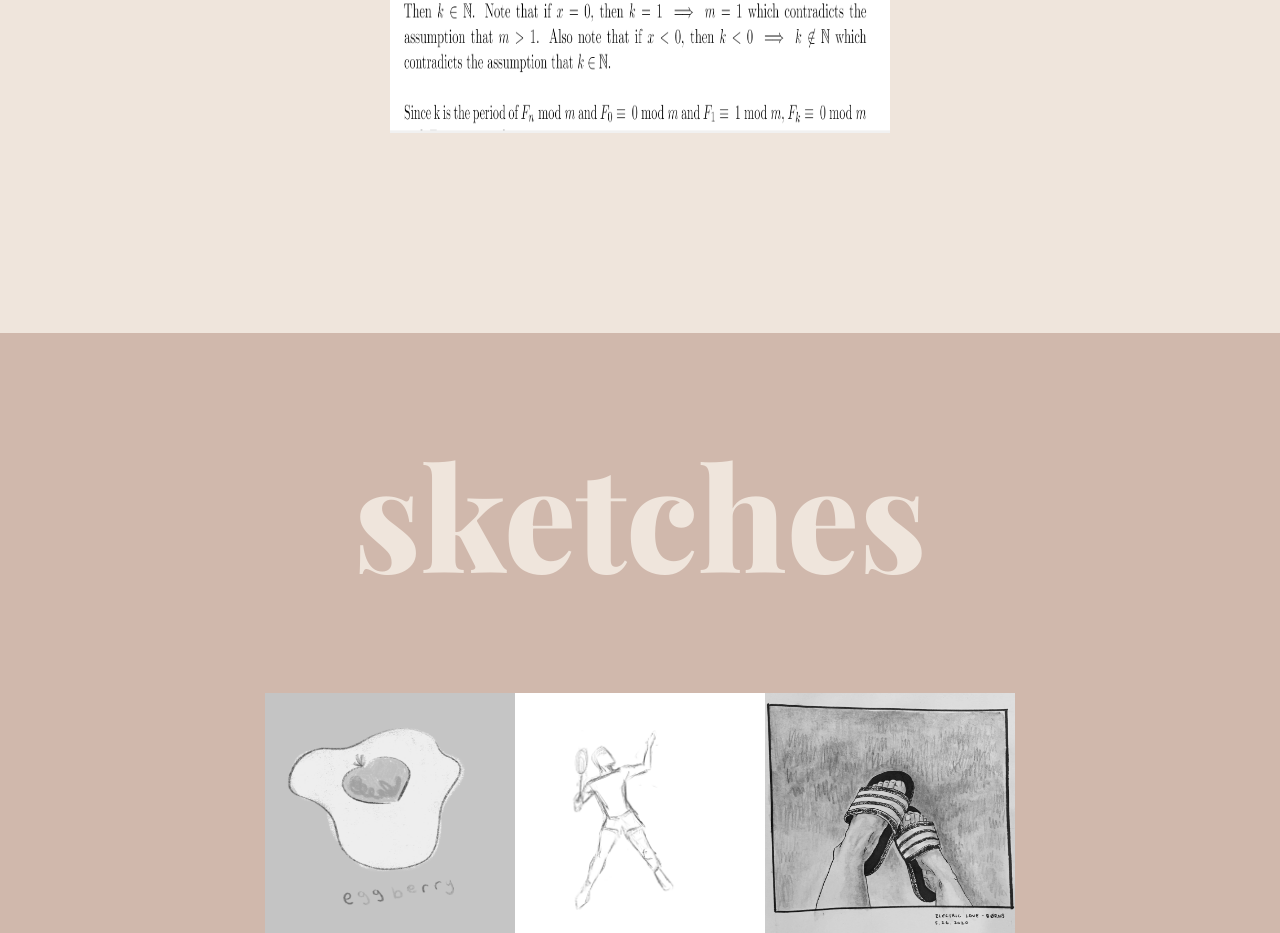
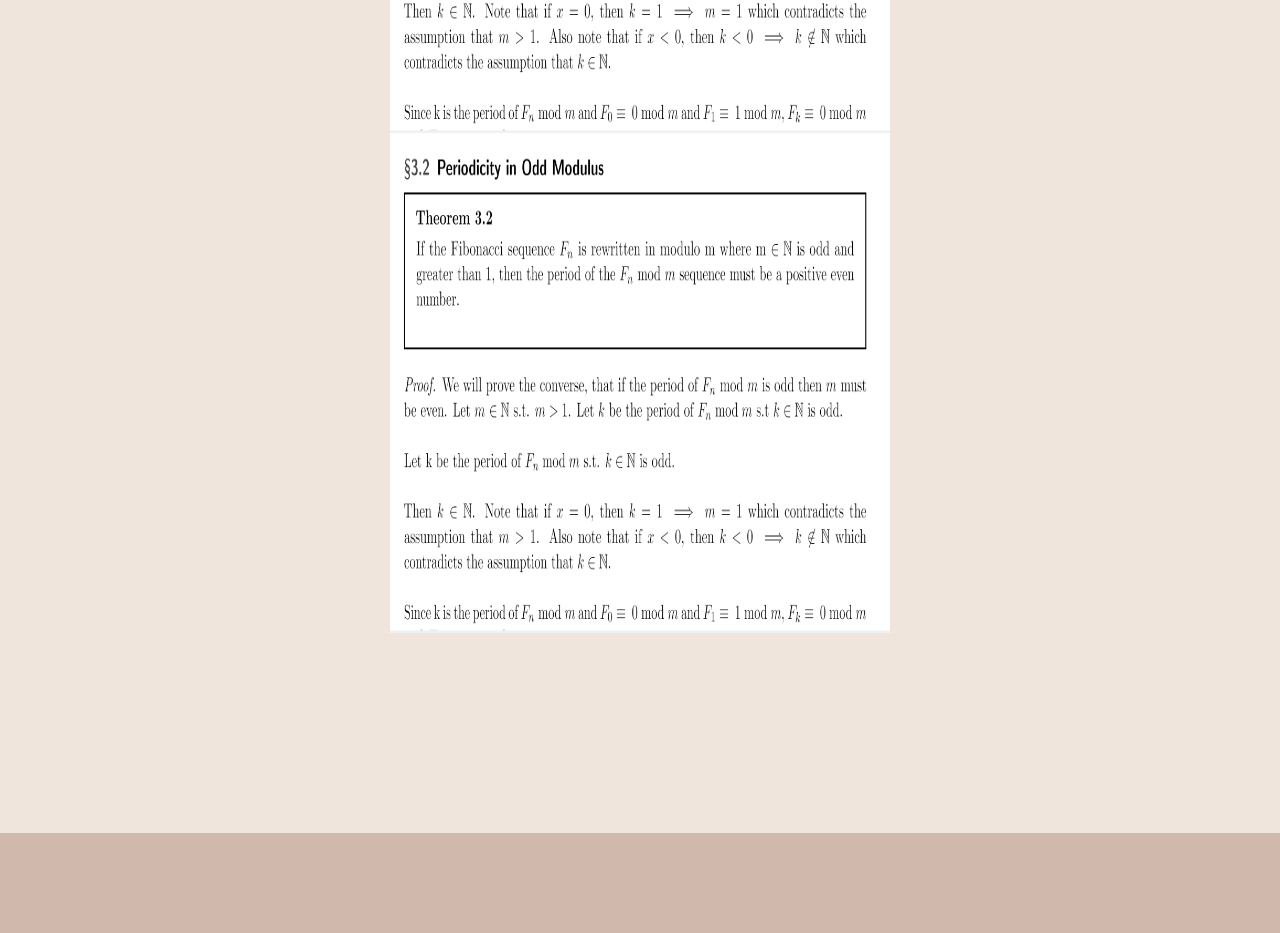
Before and after one commit to philenal/philenaliu, a React (Create React App) app: page / in a window 1280 px wide. Shown: the part 4029-4962 px from the top of the page. Built offline with nearby package versions, Linux system fonts and the light colour scheme.

Commit message:
oops didn't change

```diff
--- a/src/components/pages/Projects.js
+++ b/src/components/pages/Projects.js
@@ -95,7 +95,18 @@ function Projects() {
                                 <div className="Projects-title">PROMYS math research</div>
                             </div>
                         </button>
-
+                        <button className="Projects-card" onClick={()=> {
+                            setModalShow("chinese culture connection");
+                            setYear("2019")
+                            setBody("worked in group of 4 at PROMYS to create conjectures about the fibonacci numbers and build their proofs without reference to external resources");
+                            setUsed("used LaTeX for the write-up.")
+                            setImage("promys")
+                            }}>
+                            <img src={promys} alt="promys" className="Projects-image" width="500px" height="500px"></img>
+                            <div className="Projects-overlay">
+                                <div className="Projects-title">PROMYS math research</div>
+                            </div>
+                        </button>
                     </div>
                 {/* <div className="Projects-titleRow">
                     <button className="Projects-title1">
```
